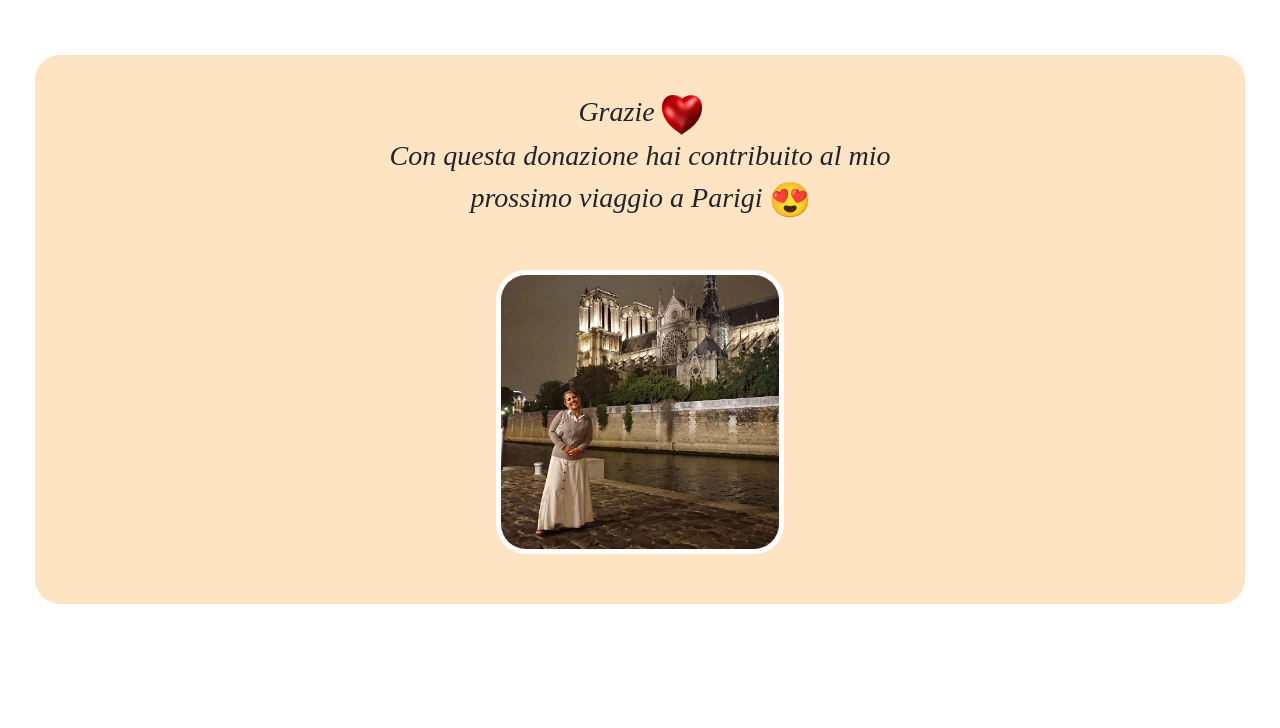
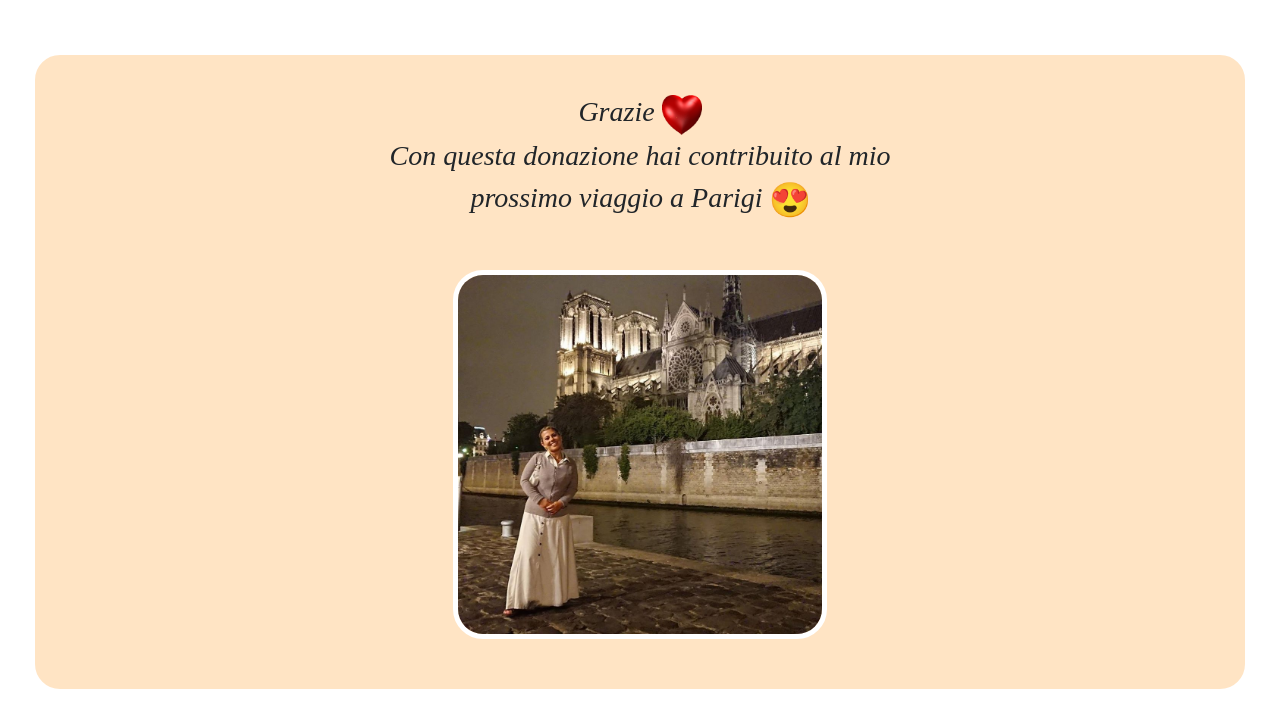
Before and after one commit to slm1977/blog_aiuti_parigi, a plain HTML site: page done.html in a window 1280 px wide. Drawn offline with nearby package versions, Linux system fonts and the light colour scheme.

Commit message:
image size

```diff
--- a/done.html
+++ b/done.html
@@ -59,11 +59,11 @@
         </div>
 
         <div class="row" style="margin-top:0px; margin-bottom:50px; font-size:clamp(1.75rem, 2.0vw, 3rem); font-family:Times New Roman,Times,serif;">
-            <div class="col-md-3"></div>
-            <div class="col-md-6">
-                <img class="imageBorder imageCenter"  src="presentazione.jpg" width="50%"/>
+            <div class="col-md-4"></div>
+            <div class="col-md-4">
+                <img class="imageBorder imageCenter"  src="presentazione.jpg" width="100%"/>
             </div>
-            <div class="col-md-3"></div>
+            <div class="col-md-4"></div>
         </div>
 
 
```
Also changed, not shown: home.html (+1 -1 lines).
